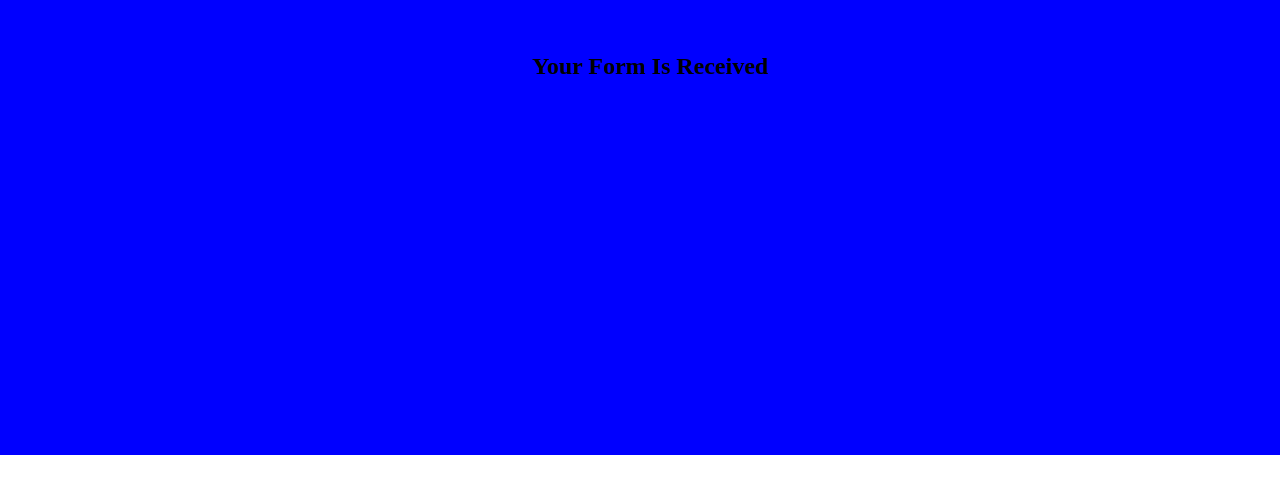
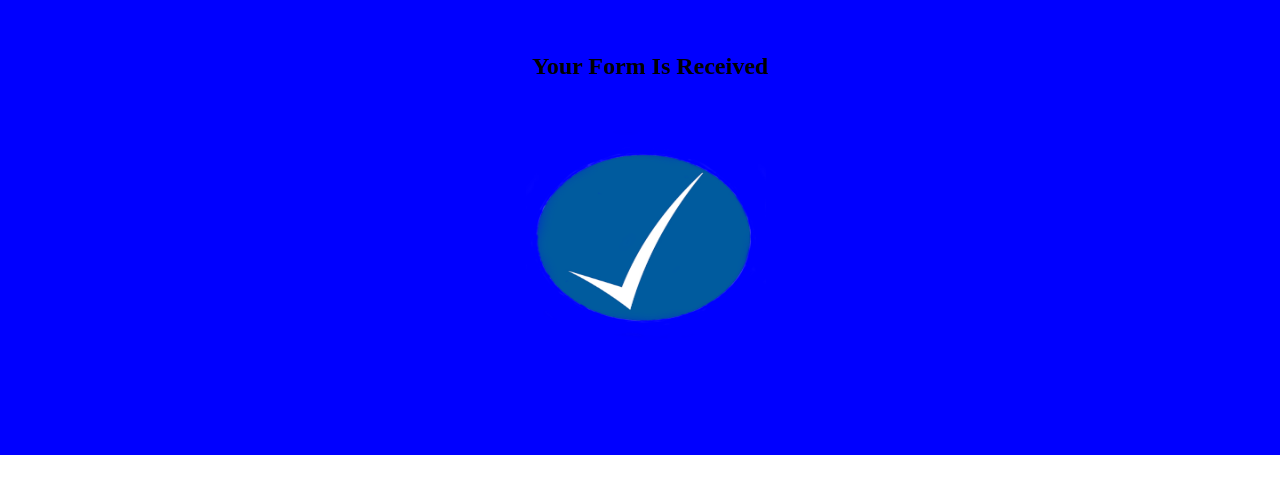
Before and after one commit to WhiteDevil7824/Movies-Hub-Devil.io, a plain HTML site: page Rigister.html in a window 1280 px wide. Shown: the part 202-696 px from the top of the page. Drawn offline with Linux system fonts and the light colour scheme.

Commit message:
white Devil

```diff
--- a/Rigister.html
+++ b/Rigister.html
@@ -13,5 +13,8 @@
     <b style="font-size:57;">&nbsp;&nbsp;&nbsp;&nbsp;&nbsp;&nbsp;&nbsp;&nbsp;&nbsp;&nbsp;&nbsp;&nbsp;&nbsp;&nbsp;&nbsp;&nbsp;&nbsp;&nbsp;&nbsp;&nbsp;&nbsp;&nbsp;&nbsp;Thanks For Rigistration</b>
     <br><br>
     <h2>&nbsp;&nbsp;&nbsp;&nbsp;&nbsp;&nbsp;&nbsp;&nbsp;&nbsp;&nbsp;&nbsp;&nbsp;&nbsp;&nbsp;&nbsp;&nbsp;&nbsp;&nbsp;&nbsp;&nbsp;&nbsp;&nbsp;&nbsp;&nbsp;&nbsp;&nbsp;&nbsp;&nbsp;&nbsp;&nbsp;&nbsp;&nbsp;&nbsp;&nbsp;&nbsp;&nbsp;&nbsp;&nbsp;&nbsp;&nbsp;&nbsp;&nbsp;&nbsp;&nbsp;&nbsp;&nbsp;&nbsp;&nbsp;&nbsp;&nbsp;&nbsp;&nbsp;&nbsp;&nbsp;&nbsp;&nbsp;&nbsp;&nbsp;&nbsp;&nbsp;&nbsp;&nbsp;&nbsp;&nbsp;&nbsp;&nbsp;&nbsp;&nbsp;&nbsp;&nbsp;&nbsp;&nbsp;Your Form Is Received</h2>
+    <nav>
+        &nbsp;&nbsp;&nbsp;&nbsp;&nbsp;&nbsp;&nbsp;&nbsp;&nbsp;&nbsp;&nbsp;&nbsp;&nbsp;&nbsp;&nbsp;&nbsp;&nbsp;&nbsp;&nbsp;&nbsp;&nbsp;&nbsp;&nbsp;&nbsp;&nbsp;&nbsp;&nbsp;&nbsp;&nbsp;&nbsp;&nbsp;&nbsp;&nbsp;&nbsp;&nbsp;&nbsp;&nbsp;&nbsp;&nbsp;&nbsp;&nbsp;&nbsp;&nbsp;&nbsp;&nbsp;&nbsp;&nbsp;&nbsp;&nbsp;&nbsp;&nbsp;&nbsp;&nbsp;&nbsp;&nbsp;&nbsp;&nbsp;&nbsp;&nbsp;&nbsp;&nbsp;&nbsp;&nbsp;&nbsp;&nbsp;&nbsp;&nbsp;&nbsp;&nbsp;&nbsp;&nbsp;&nbsp;&nbsp;&nbsp;&nbsp;&nbsp;&nbsp;&nbsp;&nbsp;&nbsp;&nbsp;&nbsp;&nbsp;&nbsp;&nbsp;&nbsp;&nbsp;&nbsp;&nbsp;&nbsp;&nbsp;&nbsp;&nbsp;&nbsp;&nbsp;&nbsp;&nbsp;&nbsp;&nbsp;&nbsp;&nbsp;&nbsp;&nbsp;&nbsp;&nbsp;&nbsp;&nbsp;&nbsp;&nbsp;&nbsp;&nbsp;&nbsp;&nbsp;&nbsp;&nbsp;&nbsp;&nbsp;&nbsp;&nbsp;&nbsp;&nbsp;&nbsp;&nbsp;&nbsp;<img src="Correct.png" width="240" height="210" alt="">
+    </nav>
 </div>
 </body>
--- a/rigister.css
+++ b/rigister.css
@@ -19,3 +19,7 @@ img{
     position: relative;
     float: right;
 }
+nav{
+    float: left;
+    bottom: 80px;
+}
```
Also changed, not shown: Correct.png (added).
